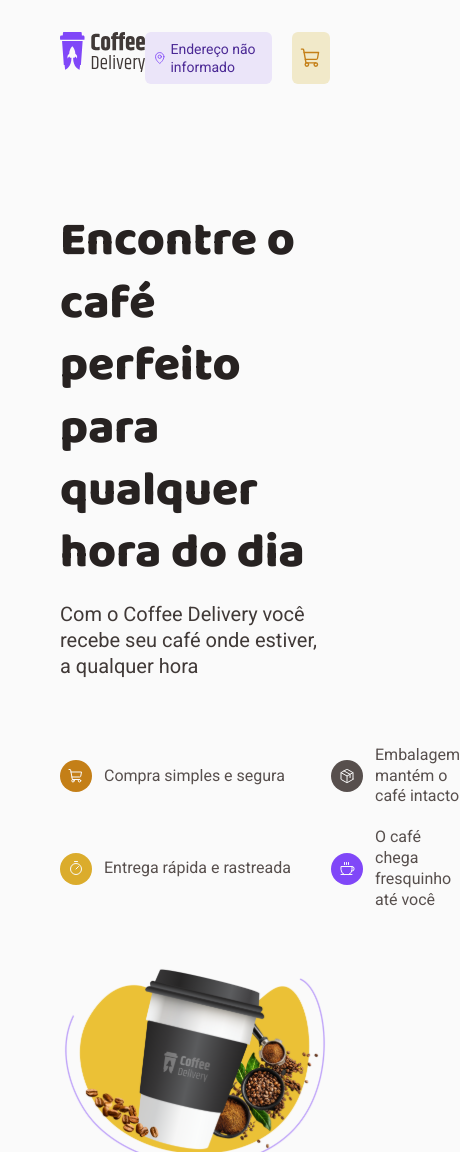
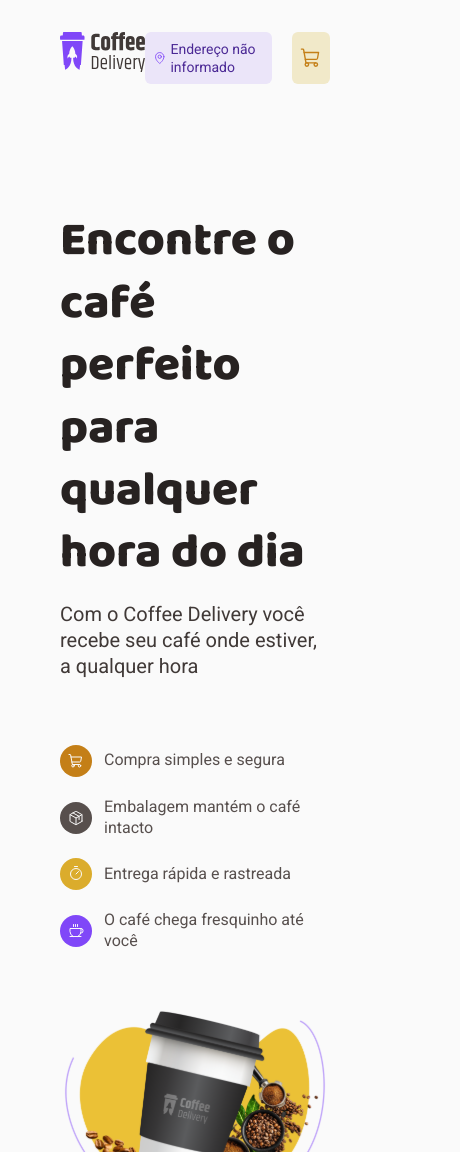
Before and after one commit to vitorxpd/coffee-delivery, a React (Vite) app: page / in a window 390 px wide. Shown: the top 1152 px of the page, 460 px wide, since content can reach past the window. Built offline with nearby package versions, Linux system fonts and the light colour scheme; no server answers.

Commit message:
media querie

```diff
--- a/src/pages/Home/components/Stamps/styles.ts
+++ b/src/pages/Home/components/Stamps/styles.ts
@@ -6,6 +6,10 @@ export const StampsWrapper = styled.div`
   display: grid;
   grid-template-columns: ${pxToRem(251)} auto;
   gap: 20px;
+
+  @media screen and (max-width: 1024px) {
+    grid-template-columns: auto;
+  }
 `
 
 const VARIANT_COLORS = {
```
